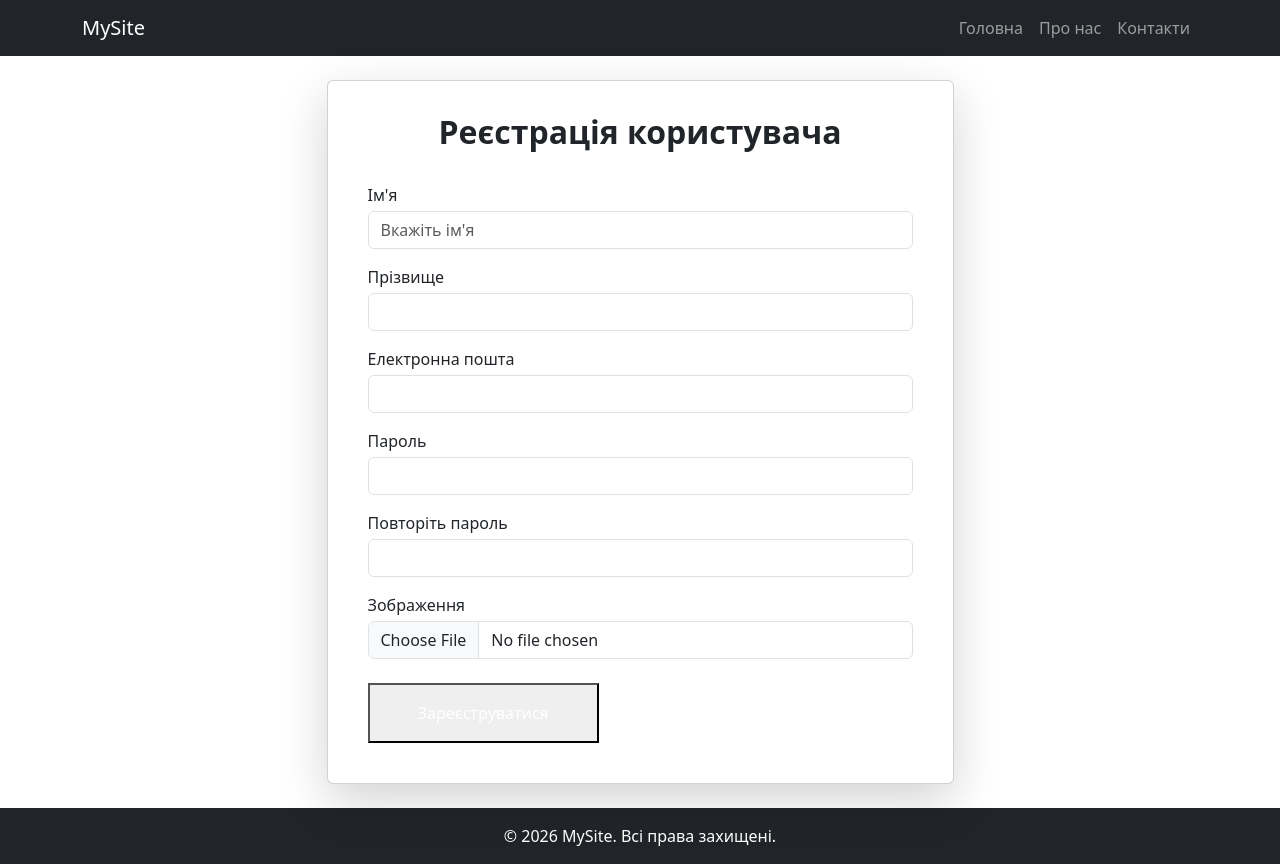
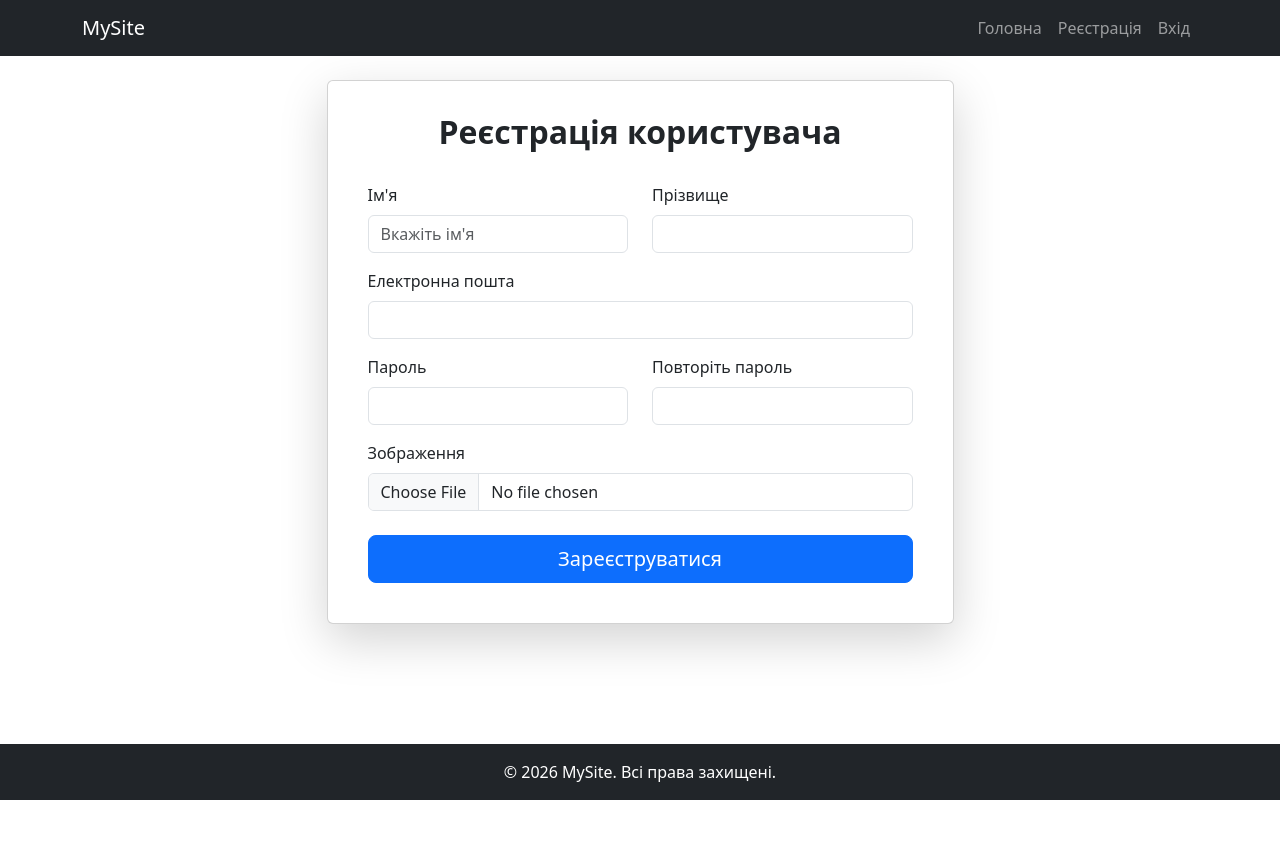
Before and after one commit to alexcavatoraablya/pw4, a Django app: page /users/register/ in a window 1280 px wide. After the commit the page ends 800 px from the top, so only its background shows below. Run offline with Django 5.2, Linux system fonts and the light colour scheme.

Commit message:
register

```diff
--- a/djangotutorial/mysite/urls.py
+++ b/djangotutorial/mysite/urls.py
@@ -16,6 +16,9 @@ Including another URLconf
 """
 from django.contrib import admin
 from django.urls import path, include
+from django.conf.urls.static import static
+from django.conf import settings
+
 from . import views
 
 urlpatterns = [
@@ -23,3 +26,5 @@ urlpatterns = [
     path('users/', include('users.urls')),
     path('', views.homepage, name='homepage'),
 ]
+
+urlpatterns+=static(settings.IMAGES_URL, document_root=settings.IMAGES_ROOT)
--- a/djangotutorial/templates/layout.html
+++ b/djangotutorial/templates/layout.html
@@ -44,19 +44,26 @@
                         Головна
                     </a>
                 </li>
-
+                {%if not user.is_authenticated%}
                 <li class="nav-item">
-                    <a class="nav-link" href="/about/">
-                        Про нас
+                    <a class="nav-link" href="/users/register/">
+                        Реєстрація
                     </a>
                 </li>
 
                 <li class="nav-item">
-                    <a class="nav-link" href="/contact/">
-                        Контакти
+                    <a class="nav-link" href="/users/login/">
+                        Вхід
                     </a>
                 </li>
-
+                {%else%}
+                <li class="nav-item">
+                    <a class="nav-link" href="/users/profile">Привіт! {{user.username}}</a>
+                </li>
+                <li class="nav-item">
+                    <a class="nav-link" href="/users/logout">Вийти</a>
+                </li>
+                {%endif%}
             </ul>
 
         </div>
@@ -67,13 +74,10 @@
 <!-- Main content -->
 <div class="flex-grow-1">
     <main class="container py-4">
-
     <div>
         {% block content %}
         {% endblock %}
     </div>
-
-
 </main>
 </div>
 
--- a/djangotutorial/users/forms.py
+++ b/djangotutorial/users/forms.py
@@ -1,7 +1,7 @@
 from django.contrib.auth.forms import AuthenticationForm, UserCreationForm
 from django import forms
 
-from .models import CustomUser
+from users.models import CustomUser
 
 
 class CustomUserLoginForm(AuthenticationForm):
@@ -13,6 +13,7 @@ class CustomUserLoginForm(AuthenticationForm):
         label="Пароль",
         widget=forms.PasswordInput(attrs={"class": "form-control"})
     )
+
 
 class CustomUserCreationForm(UserCreationForm):
     # username = forms.CharField(
--- a/djangotutorial/users/templates/register.html
+++ b/djangotutorial/users/templates/register.html
@@ -27,76 +27,65 @@
                         </div>
                         {% endif %}
 
-                            <div class="grid grid-cols-1 gap-4 md:grid-cols-2">
+                        <div class="row">
 
-                                <div class="mb-3">
-                                    <label class="mb-1 block text-sm font-medium text-gray-700">
-                                        {{ form.first_name.label }}
+                            <div class="col-md-6 mb-3">
+                                <label class="form-label">
+                                    {{form.first_name.label}}
                                 </label>
-                                    {{ form.first_name }}
+                                {{form.first_name}}
                                 {% if form.first_name.errors %}
-                                    <div class="mt-1 text-sm text-red-600">{{ form.first_name.errors }}</div>
+                                    <div class="text-danger">{{ form.first_name.errors }}</div>
                                 {% endif %}
                             </div>
 
-                                <div class="mb-3">
-                                    <label class="mb-1 block text-sm font-medium text-gray-700">
-                                        {{ form.last_name.label }}
-                                    </label>
-                                    {{ form.last_name }}
+                            <div class="col-md-6 mb-3">
+                                <label class="form-label">{{form.last_name.label}}</label>
+                                {{form.last_name}}
                                 {% if form.last_name.errors %}
-                                    <div class="mt-1 text-sm text-red-600">{{ form.last_name.errors }}</div>
+                                    <div class="text-danger">{{ form.last_name.errors }}</div>
                                 {% endif %}
                             </div>
 
                         </div>
 
                         <div class="mb-3">
-                                <label class="mb-1 block text-sm font-medium text-gray-700">
-                                    {{ form.email.label }}
-                                </label>
-                                {{ form.email }}
+                            <label class="form-label">{{form.email.label}}</label>
+                            {{form.email}}
                             {% if form.email.errors %}
-                                <div class="mt-1 text-sm text-red-600">{{ form.email.errors }}</div>
+                                <div class="text-danger">{{ form.email.errors }}</div>
                             {% endif %}
                         </div>
 
-                            <div class="grid grid-cols-1 gap-4 md:grid-cols-2">
+                        <div class="row">
 
-                                <div class="mb-3">
-                                    <label class="mb-1 block text-sm font-medium text-gray-700">
-                                        {{ form.password1.label }}
-                                    </label>
-                                    {{ form.password1 }}
+                            <div class="col-md-6 mb-3">
+                                <label class="form-label">{{form.password1.label}}</label>
+                                {{form.password1}}
                                 {% if form.password1.errors %}
-                                    <div class="mt-1 text-sm text-red-600">{{ form.password1.errors }}</div>
+                                    <div class="text-danger">{{ form.password1.errors }}</div>
                                 {% endif %}
                             </div>
 
-                                <div class="mb-3">
-                                    <label class="mb-1 block text-sm font-medium text-gray-700">
-                                        {{ form.password2.label }}
-                                    </label>
-                                    {{ form.password2 }}
+                            <div class="col-md-6 mb-3">
+                                <label class="form-label">{{form.password2.label}}</label>
+                                {{form.password2}}
                                 {% if form.password2.errors %}
-                                    <div class="mt-1 text-sm text-red-600">{{ form.password2.errors }}</div>
+                                    <div class="text-danger">{{ form.password2.errors }}</div>
                                 {% endif %}
                             </div>
 
                         </div>
 
                         <div class="mb-4">
-                                <label class="mb-1 block text-sm font-medium text-gray-700">
-                                    {{ form.image.label }}
-                                </label>
-                                {{ form.image }}
+                            <label class="form-label">{{form.image.label}}</label>
+                            {{form.image}}
                             {% if form.image.errors %}
-                                <div class="mt-1 text-sm text-red-600">{{ form.image.errors }}</div>
+                                <div class="text-danger">{{ form.image.errors }}</div>
                             {% endif %}
                         </div>
 
-                            <button type="submit"
-                                    class="w-full rounded-lg bg-blue-600 px-5 py-3 text-lg font-medium text-white transition hover:bg-blue-700 focus:outline-none focus:ring-4 focus:ring-blue-300">
+                        <button type="submit" class="btn btn-primary btn-lg w-100">
                             Зареєструватися
                         </button>
 
--- a/djangotutorial/users/urls.py
+++ b/djangotutorial/users/urls.py
@@ -7,4 +7,5 @@ app_name = 'users'
 urlpatterns = [
     path('login/', views.user_login, name='login'),
     path('register/', views.user_register, name='register'),
+    path('logout/', views.user_logout, name='logout'),
 ]
--- a/djangotutorial/users/views.py
+++ b/djangotutorial/users/views.py
@@ -1,4 +1,4 @@
-from django.contrib.auth import authenticate, login
+from django.contrib.auth import authenticate, login, logout
 from django.shortcuts import render, redirect
 
 from .forms import CustomUserLoginForm, CustomUserCreationForm
@@ -17,6 +17,8 @@ def user_login(request):
             if user is not None:
                 login(request, user)
                 return redirect("homepage")
+        else:
+            print('form errors', form.errors)
     else:
         form = CustomUserLoginForm()
     return render(request, "login.html", {'form': form})
@@ -46,3 +48,7 @@ def user_register(request):
         form = CustomUserCreationForm()
 
     return render(request, "register.html", {"form": form})
+
+def user_logout(request):
+    logout(request)
+    return redirect('homepage')
```
Also changed, not shown: djangotutorial/mysite/settings.py (+12 -0 lines), djangotutorial/images/large/3bdf7e3e-6.webp (added), djangotutorial/images/large/49dcb23e-8.webp (added), djangotutorial/images/large/dbf49d0a-8.webp (added), djangotutorial/images/medium/928314d8-5.webp (added), djangotutorial/images/medium/a8dd9570-4.webp (added), djangotutorial/images/medium/b5d58222-4.webp (added), djangotutorial/images/small/7b442bed-e.webp (added), djangotutorial/images/small/8b6dfb70-0.webp (added), djangotutorial/images/small/cb367757-f.webp (added). Lines whose indentation alone changed are shown as unchanged.
